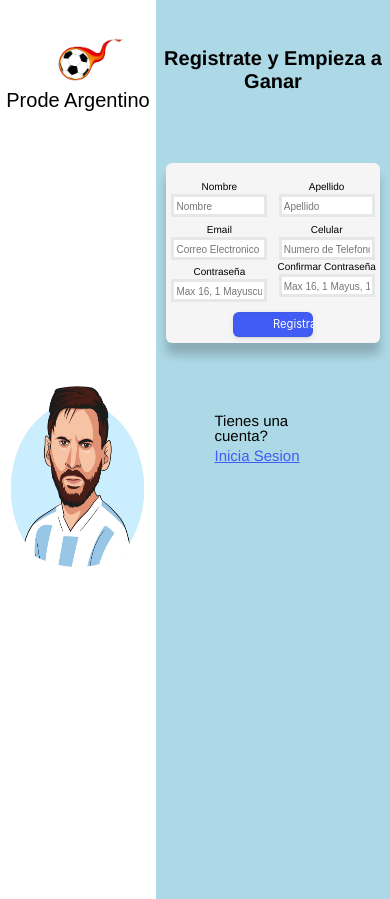
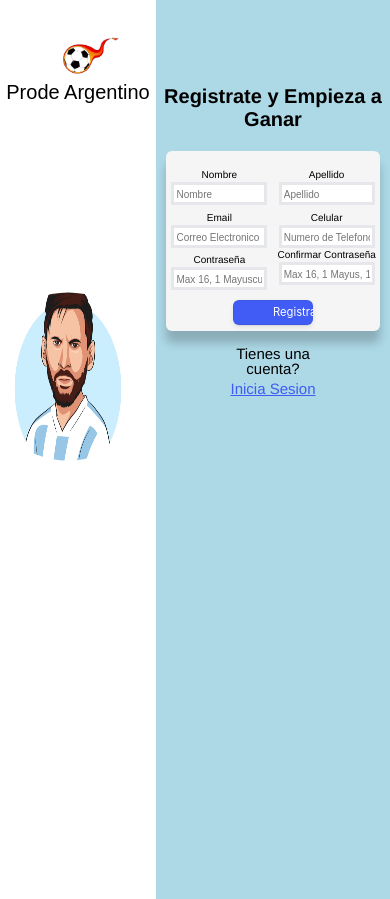
Before and after one commit to francomendezok/Prode-Sign-Up-Form, a plain HTML site: page index.html in a window 390 px wide. Drawn offline with Linux system fonts and the light colour scheme.

Commit message:
Fix Responsive

```diff
--- a/styles.css
+++ b/styles.css
@@ -87,7 +87,7 @@ table {
     display: flex;
     flex-direction: column;
     align-items: center;
-    gap: 70px;
+    gap: 60px;
     width: 60%;
     height: 100vh;
     padding-top: 7%;
@@ -99,6 +99,7 @@ table {
     color: black;
     font-family: 'Helvetica';
     text-align: center;
+    margin-top: -40px;
 }
 
 .form-box {
@@ -215,15 +216,15 @@ input:focus {
     #messi-photo {
         position: absolute;
         z-index: -1;
-        top: 350px;
-        left: -20px;
-        width: 50%;
+        top: 250px;
+        left: -10px;
+        width: 40%;
         height: 30vh;
         overflow: hidden;
         clip-path: circle(40% at center);
     }
     #ball {
-        width: 80px;
+        width: 70px;
         padding-left: 30px;
      }
 
@@ -239,7 +240,7 @@ input:focus {
          line-height: 1.15;
      }
      .text {
-        margin-top: 20px;
+        margin-top: 58px;
         font: bold 20px normal;
         color: black;
         font-family: 'Helvetica';
@@ -252,6 +253,7 @@ input:focus {
         height: 180px;
         box-shadow: 0 12px 10px rgba(0, 0, 0, 0.2);
         border-radius: 6px;
+        margin-top: -40px;
     }
     .box {
         display: flex;
@@ -303,7 +305,7 @@ input:focus {
         flex-direction: column;
         justify-content: center;
         align-items: center;
-        margin-top: 0px;
+        margin-top: -45px;
         width: 30vw;
     }
 
@@ -314,7 +316,7 @@ input:focus {
 
     .register p {
         margin-top: 0px;
-        text-align: left;
+        text-align: center;
         font-size: 15px;
     }
 
@@ -323,6 +325,10 @@ input:focus {
 @media (max-width: 600px) and (min-width:400px) {
     body {
         overflow: hidden;
+    }
+
+    .sign-up-container {
+        gap: 30px;
     }
 
     #messi-photo {
```
